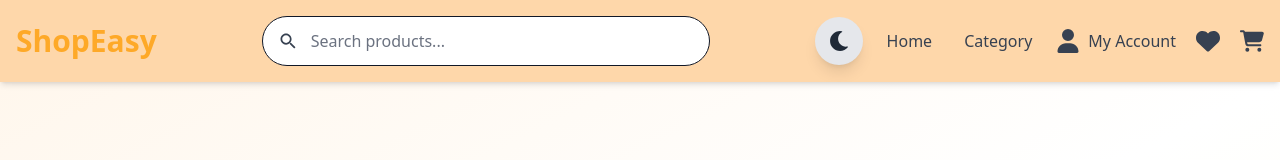
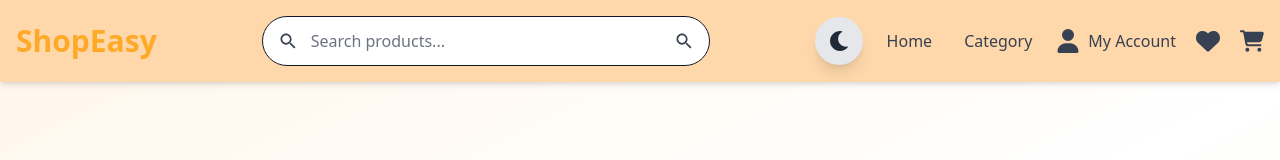
Before and after one commit to swikriti0416/E-commerce, a React app: page / in a window 1280 px wide. Shown: the top 160 px of the page. Built offline with nearby package versions, Linux system fonts and the light colour scheme; the HTML template or start-up script is replaced by a standard one.

Commit message:
seachbar with results

```diff
--- a/src/components/Navbar/Navbar.jsx
+++ b/src/components/Navbar/Navbar.jsx
@@ -1,5 +1,5 @@
 import React, { useState } from "react";
-import { Link } from "react-router-dom";
+import { Link, useNavigate } from "react-router-dom";
 import { IoMdSearch } from "react-icons/io";
 import { FaCartShopping, FaHeart, FaUser } from "react-icons/fa6";
 import { useCartStore } from "../../store/cartStore";
@@ -10,11 +10,22 @@ const Navbar = () => {
   const [searchQuery, setSearchQuery] = useState("");
   const [dropdownOpen, setDropdownOpen] = useState(false);
 
+  const navigate = useNavigate();
+
   const cartCount = useCartStore((state) => state.getTotalItems());
   const wishlistCount = useWishlistStore((state) => state.getWishlistCount());
 
   const handleSearchChange = (e) => {
     setSearchQuery(e.target.value);
+  };
+
+  const handleSearch = (e) => {
+    e.preventDefault();
+    if (searchQuery.trim()) {
+      navigate(`/products?search=${encodeURIComponent(searchQuery.trim())}`);
+    } else {
+      navigate("/products");
+    }
   };
 
   return (
@@ -26,16 +37,22 @@ const Navbar = () => {
           </Link>
 
           <div className="flex-1 max-w-md mx-4">
-            <div className="relative group">
+            <form onSubmit={handleSearch} className="relative group">
               <input
                 type="text"
                 placeholder="Search products..."
                 value={searchQuery}
                 onChange={handleSearchChange}
-                className="w-full px-5 py-3 pl-12 pr-10 rounded-full border border-gray-900 dark:border-gray-600 focus:outline-none focus:border-primary bg-white dark:bg-gray-800 text-gray-900 dark:text-gray-100 placeholder-gray-500 dark:placeholder-gray-400 transition-all duration-300 group-hover:border-primary"
+                className="w-full px-5 py-3 pl-12 pr-14 rounded-full border border-gray-900 dark:border-gray-600 focus:outline-none focus:border-primary bg-white dark:bg-gray-800 text-gray-900 dark:text-gray-100 placeholder-gray-500 dark:placeholder-gray-400 transition-all duration-300 group-hover:border-primary"
               />
-              <IoMdSearch className="absolute left-4 top-1/2 -translate-y-1/2 text-gray-700 dark:text-gray-300 text-xl" />
-            </div>
+              <button
+                type="submit"
+                className="absolute right-4 top-1/2 -translate-y-1/2 text-gray-700 dark:text-gray-300 hover:text-primary transition"
+              >
+                <IoMdSearch className="text-xl" />
+              </button>
+              <IoMdSearch className="absolute left-4 top-1/2 -translate-y-1/2 text-gray-700 dark:text-gray-300 text-xl pointer-events-none" />
+            </form>
           </div>
 
           <div className="flex items-center gap-6">
@@ -66,11 +83,11 @@ const Navbar = () => {
                 </button>
 
                 {dropdownOpen && (
-                  <div className="absolute right-0 mt-2 w-48 bg-primary dark:bg-gray-800 rounded-lg shadow-lg py-2 z-50">
+                  <div className="absolute right-0 mt-2 w-48 bg-white dark:bg-gray-800 rounded-xl shadow-2xl py-3 z-50 border border-gray-200 dark:border-gray-700">
                     <Link
                       to="/login"
                       onClick={() => setDropdownOpen(false)}
-                      className="block px-4 py-2 text-sm hover:bg-gray-100 dark:hover:bg-gray-700"
+                      className="block px-6 py-3 text-gray-800 dark:text-gray-200 hover:bg-orange-100 dark:hover:bg-gray-700 transition"
                     >
                       Login
                     </Link>
--- a/src/pages/Products.jsx
+++ b/src/pages/Products.jsx
@@ -1,16 +1,24 @@
 import React from "react";
-import { Link } from "react-router-dom";
+import { Link, useSearchParams } from "react-router-dom";
 import ProductCard from "../components/Product/ProductCard";
 import ProductsData from "../Data/products.json";
 
 const Products = () => {
+  const [searchParams] = useSearchParams();
+  const query = searchParams.get("search") || "";
+
+  const filteredProducts = ProductsData.filter((product) =>
+    product.name.toLowerCase().includes(query.toLowerCase()) ||
+    product.description.toLowerCase().includes(query.toLowerCase())
+  );
+
   return (
     <div className="min-h-screen bg-gradient-to-br from-orange-50 via-white to-amber-50 py-16">
       <div className="container mx-auto px-4">
         {/* Header */}
         <div className="text-center mb-10 max-w-[600px] mx-auto">
           <p className="text-lg sm:text-4xl font-semibold text-primary">
-            Top Selling Products for you
+            {query ? `Search Results for "${query}"` : "Top Selling Products for you"}
           </p>
           <h1 className="text-3xl sm:text-4xl font-bold text-gray-900">
             Best Products
@@ -20,14 +28,29 @@ const Products = () => {
           </p>
         </div>
 
-        {/* Grid */}
+        {/* Results Count */}
+        {query && (
+          <p className="text-center text-lg text-gray-600 mb-8">
+            Found {filteredProducts.length} product{filteredProducts.length !== 1 ? "s" : ""}
+          </p>
+        )}
+
+        {/* Product Grid */}
+        {filteredProducts.length === 0 ? (
+          <div className="text-center py-20">
+            <p className="text-2xl text-gray-600">No products found for "{query}"</p>
+            <p className="text-gray-500 mt-2">Try searching with different keywords</p>
+          </div>
+        ) : (
           <div className="grid grid-cols-1 sm:grid-cols-2 md:grid-cols-3 lg:grid-cols-4 xl:grid-cols-5 gap-6">
-          {ProductsData.map((product) => (
+            {filteredProducts.map((product) => (
               <ProductCard key={product.id} product={product} />
             ))}
           </div>
+        )}
 
-        {/* View All */}
+        {/* View All Button (only when no search) */}
+        {!query && (
           <div className="flex justify-center mt-12">
             <Link to="/categorypage">
               <button className="bg-primary text-white px-10 py-4 rounded-full text-lg font-medium hover:bg-secondary transition-all hover:scale-105 shadow-lg">
@@ -35,6 +58,7 @@ const Products = () => {
               </button>
             </Link>
           </div>
+        )}
       </div>
     </div>
   );
```
Lines whose indentation alone changed are shown as unchanged.
